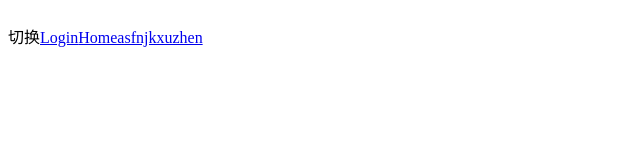
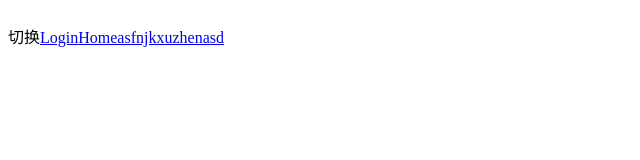
Before and after one commit to promotion-xu/react-app, a React (Create React App) app: page / in a window 1280 px wide. Shown: the top 160 px of the page, without its empty margins (0-640 px from the left). Built offline with nearby package versions, Linux system fonts and the light colour scheme.

Commit message:
feature: xuzhen modify

```diff
--- a/src/App.tsx
+++ b/src/App.tsx
@@ -33,7 +33,7 @@ class App extends Component<Props> {
           <p>切换
             <Link to={'login'}>Login
             </Link>
-            <Link to={'home'}>Homeasfnjkxuzhen
+            <Link to={'home'}>Homeasfnjkxuzhenasd
             </Link>
           </p>
         </header>
```
